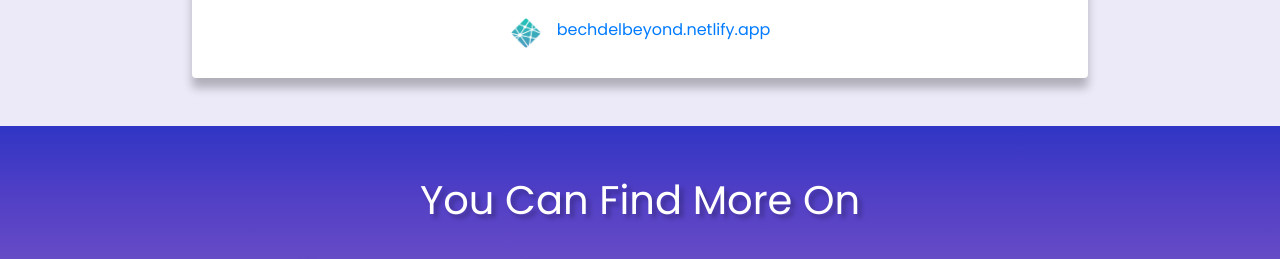
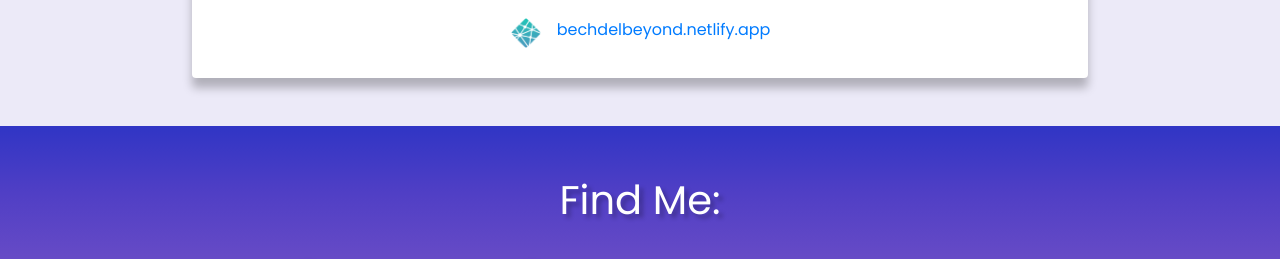
Before and after one commit to akomiqaia/akomiqaia.github.io, a website: page index.html in a window 1280 px wide. Shown: the part 3227-3486 px from the top of the page. Drawn offline with nearby package versions, Linux system fonts and the light colour scheme.

```diff
--- a/index.html
+++ b/index.html
@@ -620,7 +620,7 @@
       <section id="where">
         <div class="where-wrapper">
           <div class="where-title">
-            <h1>You Can Find More On</h1>
+            <h1>Find Me:</h1>
           </div>
           <div class="social-media-container-bottom">
             <div>
```
